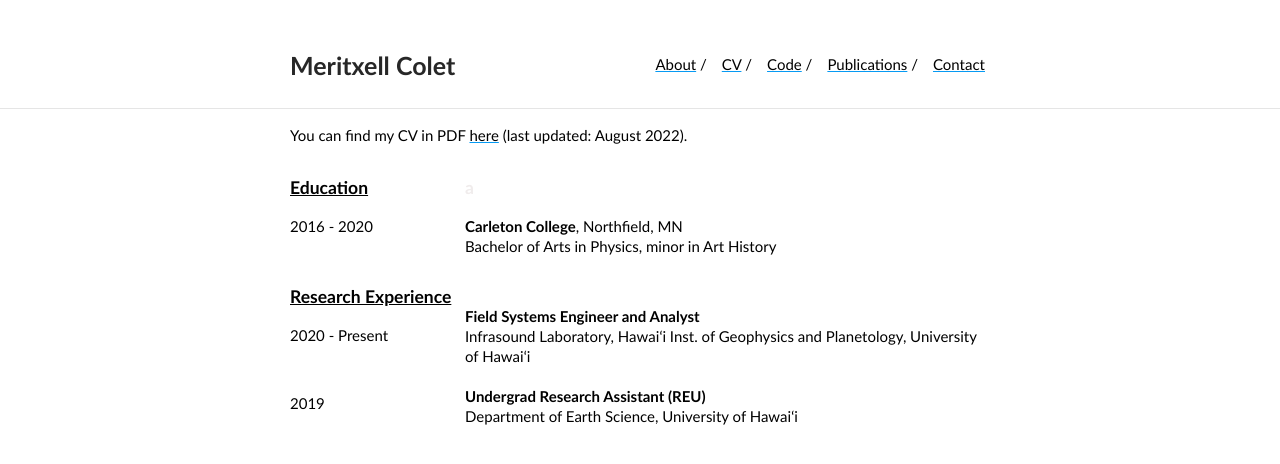
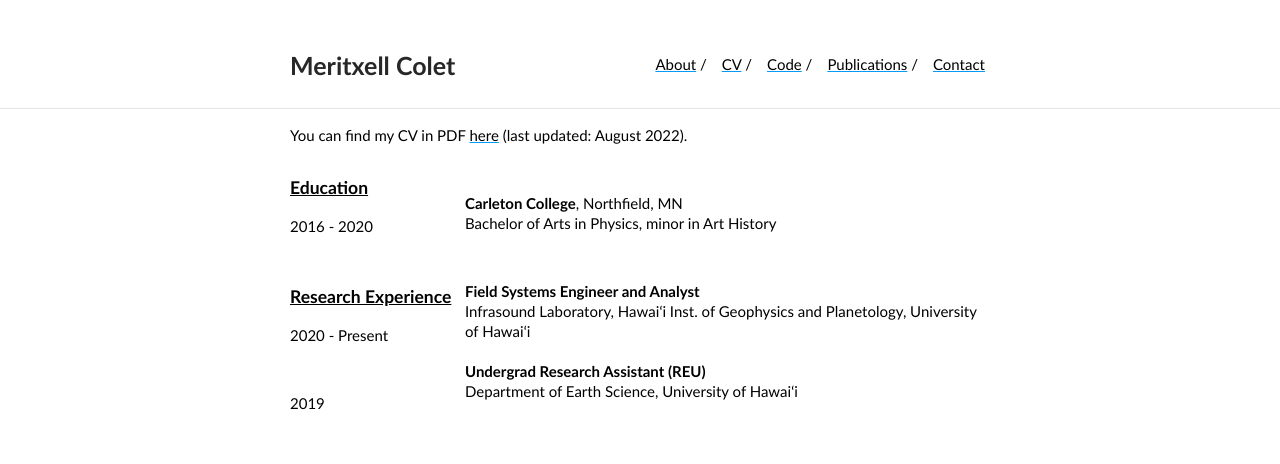
Before and after one commit to MeritxellC/MeritxellC.github.io, a Jekyll site: the page built from cv/cv2.md, in a window 1280 px wide. Shown: the top 464 px of the page. Built offline with Jekyll 4.4.1, drawn with Linux system fonts in a browser that asks for light colours.

Commit message:
testing new cv

```diff
--- a/cv/cv2.md
+++ b/cv/cv2.md
@@ -45,13 +45,12 @@ p{
     <p>2019</p>
   </div>
   <div class="column right">
-    <h3 style="color:#f0ecec;">a</h3>
+    <br style="line-height:3">
     <p>
         <strong>Carleton College</strong>, Northfield, MN <br>
          Bachelor of Arts in Physics, minor in Art History
     </p>
-    <br style="line-height:1">
-    <h3></h3>
+    <br style="line-height:3">
     <p>
         <strong>Field Systems Engineer and Analyst</strong><br>
         Infrasound Laboratory, Hawaiʻi Inst. of Geophysics and Planetology, University of Hawaiʻi<br>
```
